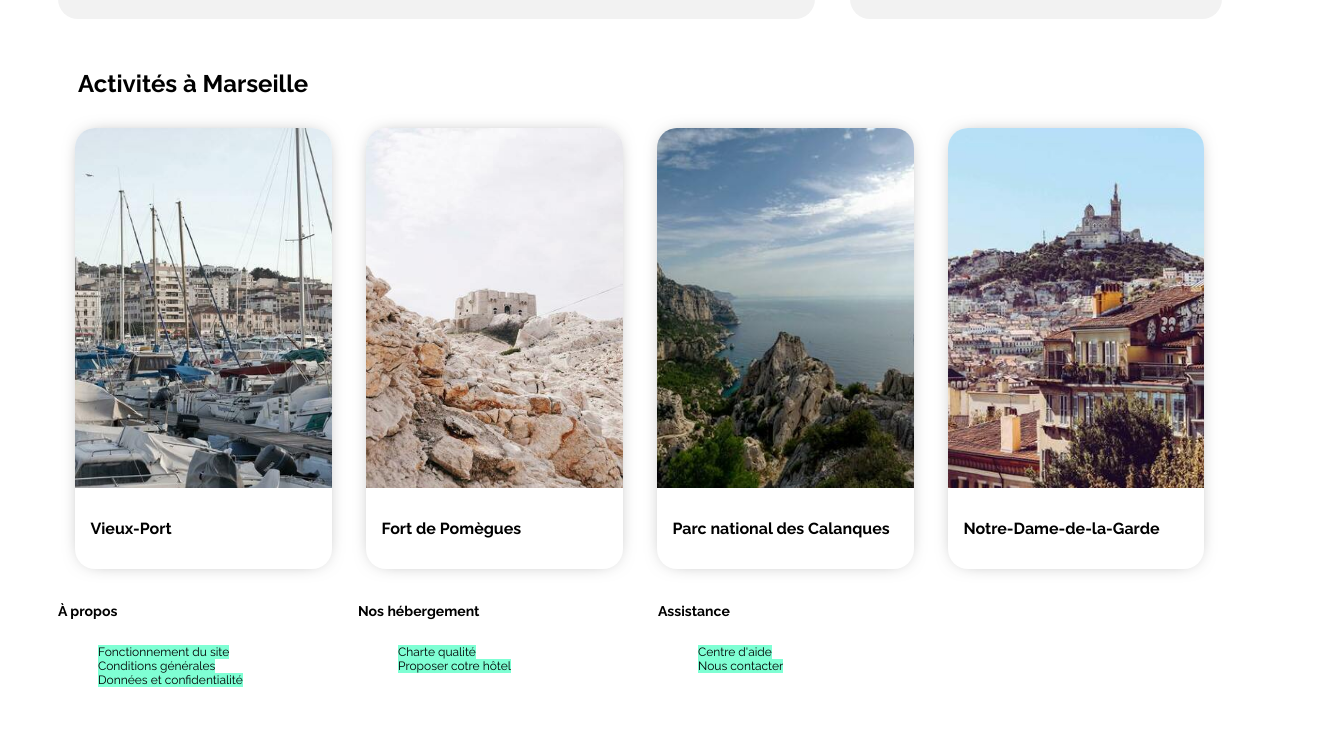
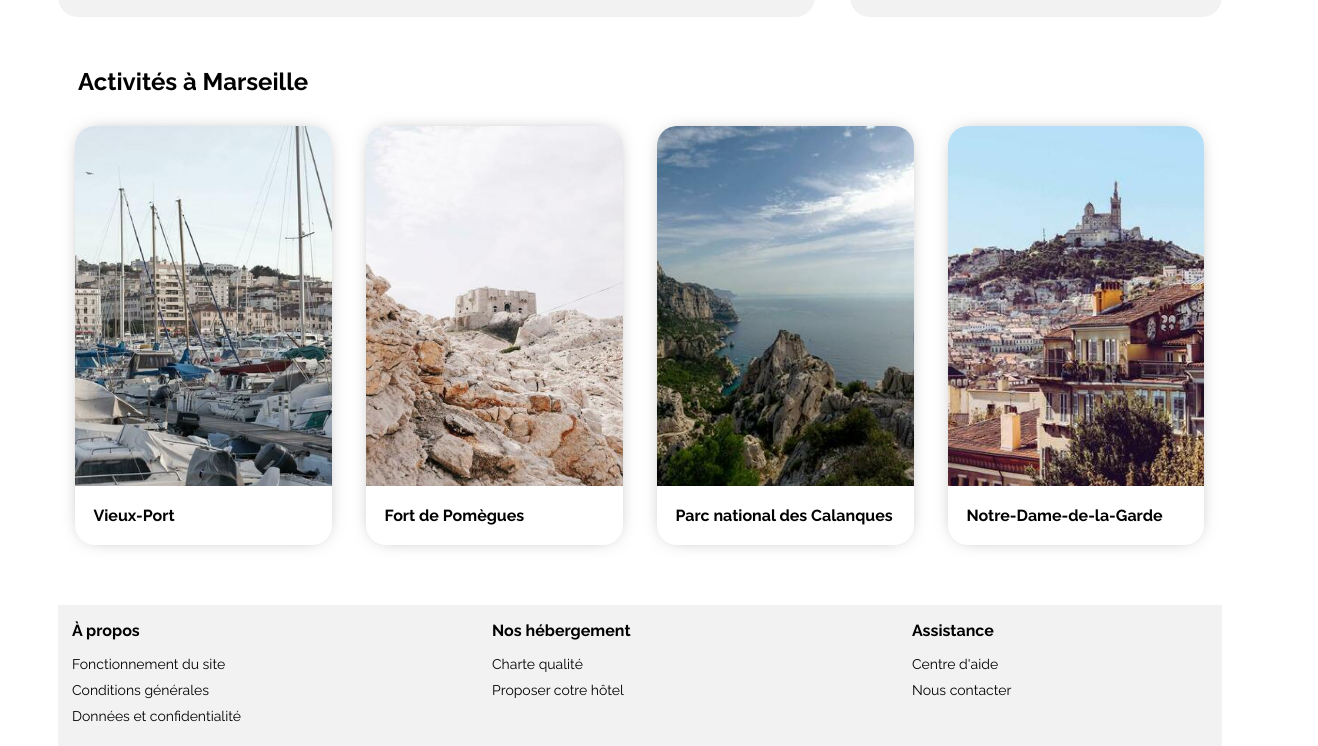
Before and after one commit to Owweane/Booki, a plain HTML site: page index.html in a window 1280 px wide. Shown: the part 989-1735 px from the top of the page, 1318 px wide, since content can reach past the window. Before the commit the page ends 1696 px from the top, so only its background shows below. Drawn offline with Linux system fonts and the light colour scheme.

Commit message:
Update style.css

```diff
--- a/css/style.css
+++ b/css/style.css
@@ -72,8 +72,10 @@ body {
 }
 
 .menuflex {
+    display: flex;
     justify-content: flex-end;
-    margin-top: -78px;
+    margin-top: -80px;
+    list-style: none;
 }
 
 a {
@@ -107,11 +109,12 @@ a:hover {
     color: white;
     border: none;
     justify-content: center;
+    font-weight: bold;
 }
 
 #gps {
     background-color: #F2F2F2;
-    padding: 10px 10px 10px 15px;
+    padding: 15px 10px 10px 15px;
     margin: 10px 0px 10px 10px;
     border-width: 0;
     border-top-left-radius: 10px;
@@ -135,6 +138,7 @@ input {
     display: flex;
     margin-bottom: 10px;
     flex-direction: row;
+    font-weight: 600;
 }
 
 .buttonfiltre {
@@ -144,6 +148,7 @@ input {
     border-radius: 20px;
     background-color: white;
     border-color: #d9d9d9;
+    font-weight: 600;
 }
 
 button:hover {
@@ -302,7 +307,8 @@ button:hover {
 .activites h3 {
     font-size: 16px;
     font-weight: 600;
-    padding: 15px;
+    padding: 4px;
+    padding-left: 18px;
 }
 
 /****** Footer ******/
@@ -310,32 +316,30 @@ button:hover {
 footer {
     justify-content: flex-start;
     font-size: 12px;
+    background-color: #F2F2F2;
+    margin-bottom: -8px;
+    margin-top: 40px;
     display: grid;
-    grid-template-columns: 300px 300px 300px;
+    grid-template-columns: 420px 420px 420px;
 }
 
-ul {
-    list-style: none;
-    display: flex;
-    align-items: flex-start;
+footer h3 {
+    margin-left: 14px;
+    margin-right: 150px;
+    font-size: 16px;
 }
 
-.footer {
+footer ul {
+    list-style: none;
     display: flex;
     flex-direction: column;
 }
 
-.columnfooter {
-    display: flex;
-    justify-content: center;
-    flex-direction: column;
+footer li {
+    margin-bottom: 10px;
+    margin-left: -26px;
+    font-size: 14px;
 }
-
-.soustitrefooter {
-    background-color: aquamarine;
-}
-
-
 
 
 
@@ -398,8 +402,18 @@ ul {
     }
 
     .activites img {
-        height: 200px;
+        height: 100px;
     }
+
+    footer {
+        grid-template-columns: 270px 270px 270px;
+    }
+
+    footer h3 {
+        font-size: 13px;
+        font-weight: 600;
+    }
+
 }
 
 /* Small devices (phones, less than 768px) */
```
